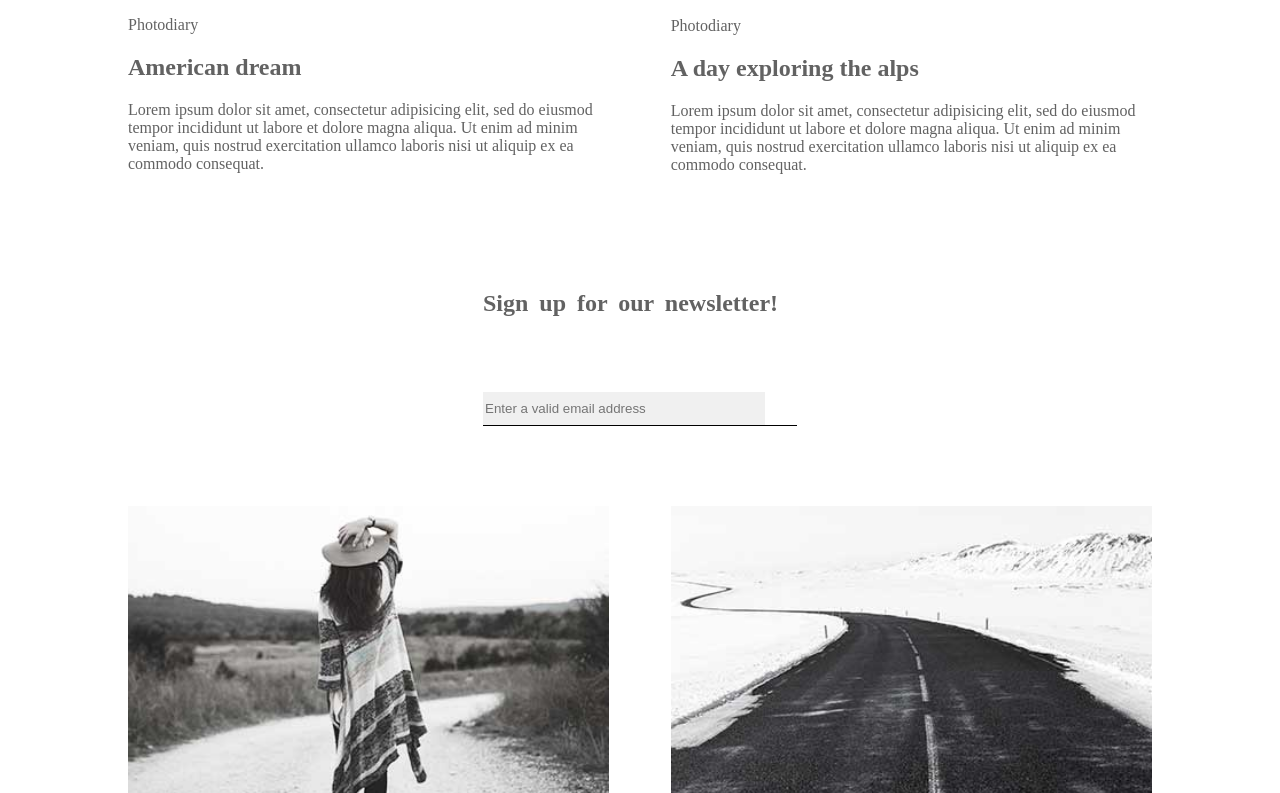
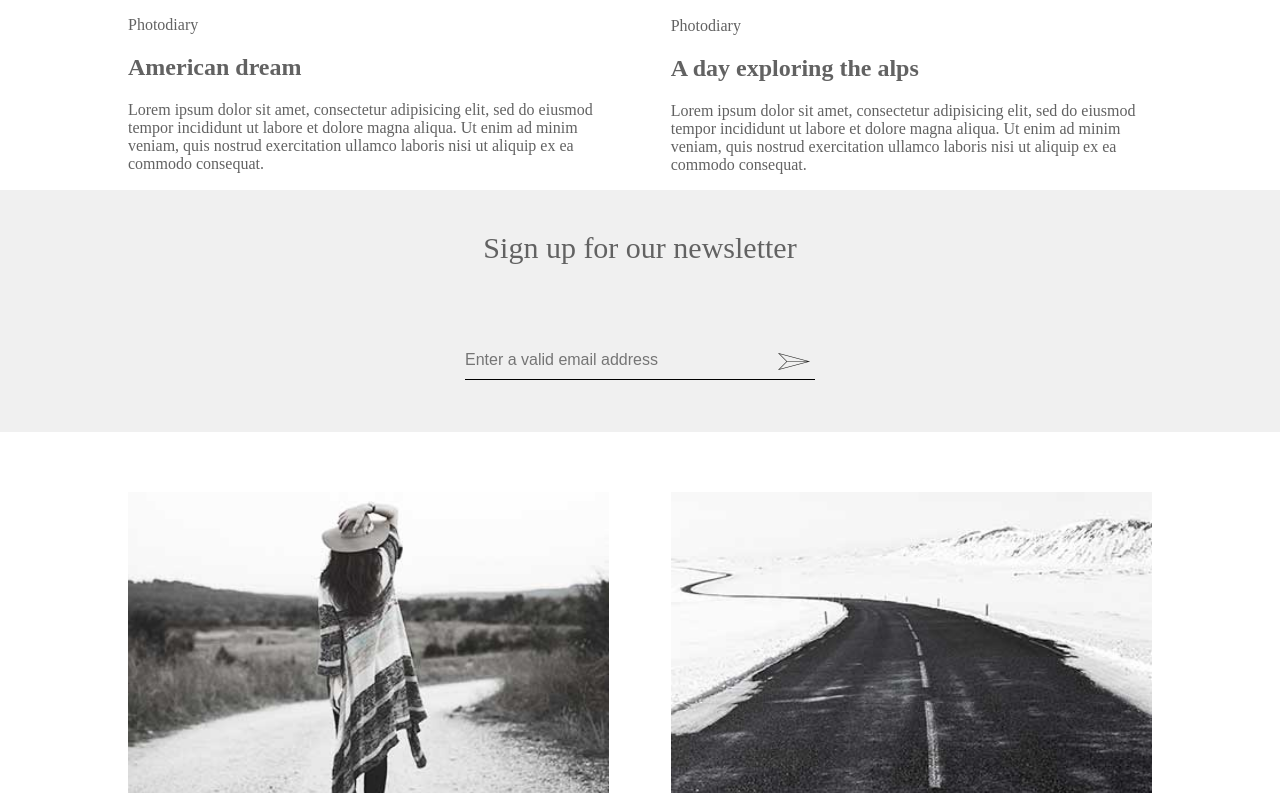
Before and after one commit to Tamzida-Azad/Minimo1, a plain HTML site: page index.html in a window 1280 px wide. Shown: the part 2007-2800 px from the top of the page. Drawn offline with Linux system fonts and the light colour scheme; a web font is replaced by a local one.

Commit message:
Add files via upload

```diff
--- a/index.html
+++ b/index.html
@@ -48,6 +48,7 @@
                 </div>
             </div>
         </section>
+    </div>
         <!-- Banner end -->
         <!-- About Start -->
         <section class="about">
@@ -91,20 +92,21 @@
         <!--Blog Ends-->
         <!--Newsletter Starts-->
         <section class="news">
-            <div class="wrapper2">
-                <div class="sign-up">
-                    <h2>Sign up for our newsletter!</h2>
-                    <div class="email">
-                        <input type="text" placeholder="Enter a valid email address">
-                        <a href="index.html"></a>
-                    </div>
-                </div>
+        <div class="wrapper3">
+            <div class="signup">
+                <h1 class="h1">Sign up for our newsletter</h1>
             </div>
-
-        </section>
+            <div class="form">
+                <form>
+                    <input type="email" placeholder="Enter a valid email address">
+                    <button type="submit"><img src="images/send.png" alt="sent"></button>
+                </form>
+            </div>
+        </div>
+    </section>
         <!--Newsletter Ends-->
         <!--Newsletter Starts-->
-        <section class="blog">
+        <section class="blog2">
             <div class="wrapper2">
                 <div class="single">
                     <img src="images/img5.jpg" alt="image5">
@@ -128,7 +130,7 @@
                 </div>
             </div>
         </section>
-        <footer>
+       <footer>
             <div class="wrapper">
                 <div class="terms">
                     <ul>
--- a/style.css
+++ b/style.css
@@ -57,10 +57,10 @@ header{
         transition: .3s;
 
     }
-    .menu ul li: last-child a{
+    .menu ul li:last-child a{
         margin-right: 0;
     }
-    .menu ul li a: hover{
+    .menu ul li a:hover{
         border-bottom: 1px solid #626262;
     }
     .banner{
@@ -101,26 +101,42 @@ header{
         margin-bottom: 40px;
 
     }
+    /*newsletter start*/
+    .news{
+        padding:16px 0 52px 0;
+        background-color: #f0f0f0;
+    }
+    .wrapper3{
+        text-align: center;
+        width:50%;
+        margin:0 auto;
+    }
+    .signup{
+        margin-bottom: 70px;
+    }
     .form{
-        background-color: #F0F0F0;
+        width:410px;
+        position:relative;
+        margin: 0 auto;
     }
-    .sign-up {
-        width: 314px;
-        margin: auto;
-        padding: 80px 0;
+    .form input{
+        width: 334px;
+        font-size: 16px;
+        border: none;
+        background-color: transparent;
+        border-bottom: 1px solid black;
+        padding: 16px 16px 10px 0px;
+
     }
-    .sign-up h2 {
-        word-spacing: 5px;
-        margin-bottom: 75px;
+    .form button{
+        border: none;
+        background-color: transparent;
+        position: absolute;
+        top: 17px;
+        right: 29px;
     }
-    .email {
-        border-bottom: 1px solid black;
-    }
-    .email input {
-        border: none;
-        background-color: #F0F0F0;
-        width: 278px;
-        height: 31px;
+    .blog2{
+        padding:60px 0;
     }
     .blog{
 
@@ -149,22 +165,23 @@ header{
         height: 60px;
         background-color: transparent;
     }
-    .footer{
+    footer{
         background-color: #f0f0f0;
+        padding: 35px 0;
     }
-    .term{
+    .terms{
         width: 20%;
         float: left;
     }
-    .term ul, .icon ul{
+    .terms ul, .icon ul{
         margin: 0;
         padding: 0;
     }
-    .term ul li, .icon ul li{
+    .terms ul li, .icon ul li{
         list-style: none;
         float: left;
     }
-    .term ul li a{
+    .terms ul li a{
         color: #000000;
         text-decoration: none;
         text-transform: capitalize;
@@ -183,6 +200,7 @@ header{
     }
     .icon ul li a{
         color: #000000;
+        text-decoration: none;
         text-transform: capitalize;
         display: inline-block;
         padding: 0px 10px;
```
